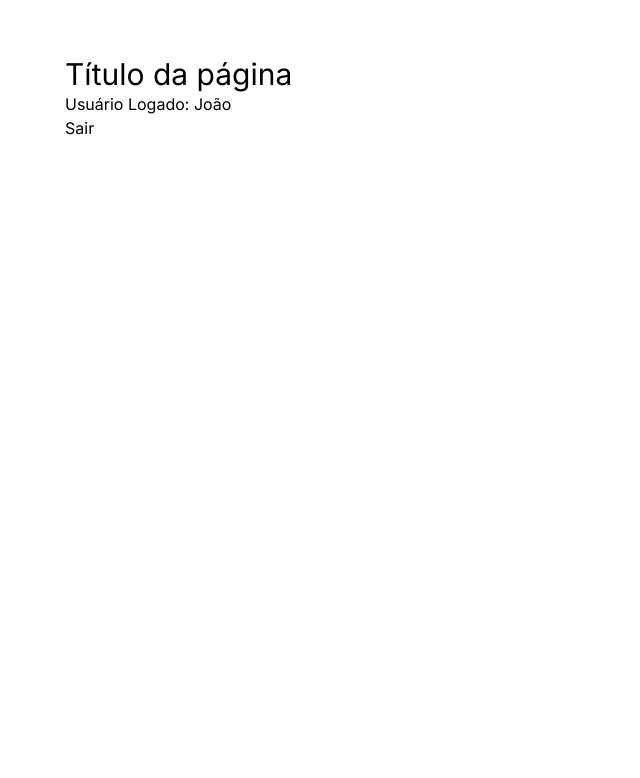
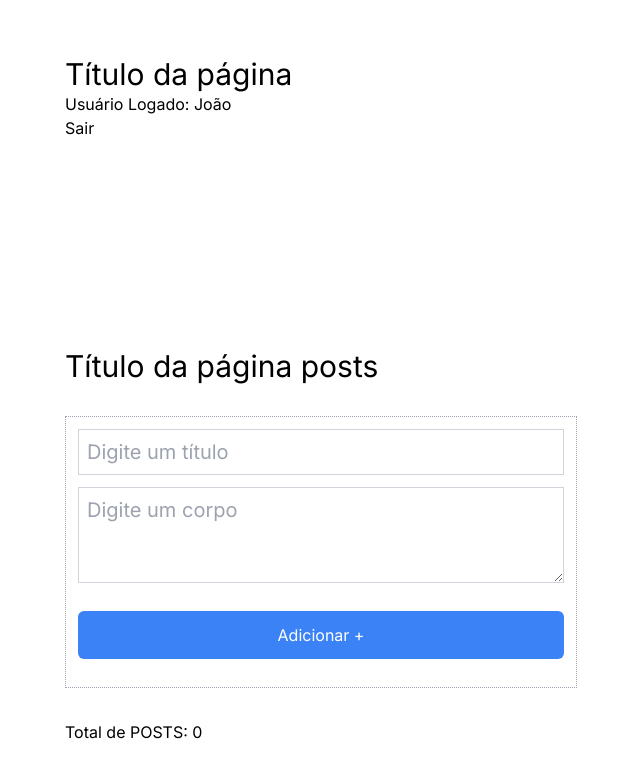
Before and after one commit to jefferson-lima888/exercicios-context, a Next.js app: page / in a window 1280 px wide. Shown: the top 778 px of the page, without its empty margins (127-767 px from the left). Built offline with nearby package versions, Linux system fonts and the light colour scheme.

Commit message:
fix: create component PostContext

```diff
--- a/src/app/page.tsx
+++ b/src/app/page.tsx
@@ -1,10 +1,12 @@
 "use client";
 import { LoggedUser } from "@/components/LoggedUser";
+import { Posts } from "@/components/Posts";
 
 export default function Home() {
   return (
     <main className="flex min-h-screen flex-col items-center justify-between p-6">
       <LoggedUser />
+      <Posts />
     </main>
   );
 }
--- /dev/null
+++ b/src/components/FooterPosts.tsx
@@ -0,0 +1,8 @@
+import { PostContext } from "@/contexts/PostContext";
+import { useContext } from "react";
+
+export const FooterPosts = () => {
+  const postCtx = useContext(PostContext);
+
+  return <footer>Total de POSTS: {postCtx?.posts.length}</footer>;
+};
--- /dev/null
+++ b/src/components/HeaderPosts.tsx
@@ -0,0 +1,43 @@
+import { PostContext } from "@/contexts/PostContext";
+import { useContext, useState } from "react";
+
+export const HeaderPosts = () => {
+  const [titleInput, setTitleInput] = useState("");
+  const [bodyInput, setBodyInput] = useState("");
+  const postCtx = useContext(PostContext);
+
+  const handleAddButton = () => {
+    if (titleInput && bodyInput) {
+      postCtx?.addPost(titleInput, bodyInput);
+      setTitleInput("");
+      setBodyInput("");
+    }
+  };
+
+  return (
+    <header>
+      <h1 className="text-3xl">Título da página posts</h1>
+      <div className="flex flex-col gap-3 border border-dotted border-gray-400 p-3 my-8 max-w-lg">
+        <input
+          type="text"
+          placeholder="Digite um título"
+          value={titleInput}
+          onChange={(event) => setTitleInput(event.target.value)}
+          className="border border-gray-300 p-2 text-black text-xl"
+        />
+        <textarea
+          placeholder="Digite um corpo"
+          value={bodyInput}
+          onChange={(event) => setBodyInput(event.target.value)}
+          className="h-24 border border-gray-300 p-2 text-black text-xl"
+        ></textarea>
+        <button
+          className="bg-blue-500 p-3 text-white rounded-md my-4"
+          onClick={handleAddButton}
+        >
+          Adicionar +
+        </button>
+      </div>
+    </header>
+  );
+};
--- /dev/null
+++ b/src/components/PostList.tsx
@@ -0,0 +1,16 @@
+import { PostContext } from "@/contexts/PostContext";
+import { useContext } from "react";
+
+export const PostList = () => {
+  const postCtx = useContext(PostContext);
+  return (
+    <div>
+      {postCtx?.posts.map((item) => (
+        <div key={item.id} className="p-3 border-b border-gray-500">
+          <div className="text-xl font-bold mb-2">{item.title}</div>
+          <div className="text-sm">{item.body}</div>
+        </div>
+      ))}
+    </div>
+  );
+};
--- /dev/null
+++ b/src/components/Posts.tsx
@@ -0,0 +1,16 @@
+import { PostProvider } from "@/contexts/PostContext";
+import { FooterPosts } from "./FooterPosts";
+import { HeaderPosts } from "./HeaderPosts";
+import { PostList } from "./PostList";
+
+export const Posts = () => {
+  return (
+    <PostProvider>
+      <div className="container mx-auto flex flex-col max-w-4xl my-8">
+        <HeaderPosts />
+        <PostList />
+        <FooterPosts />
+      </div>
+    </PostProvider>
+  );
+};
--- /dev/null
+++ b/src/contexts/PostContext.tsx
@@ -0,0 +1,28 @@
+import { ReactNode, createContext, useState } from "react";
+
+type Post = {
+  id: number;
+  title: string;
+  body: string;
+};
+
+type PostContextType = {
+  posts: Post[];
+  addPost: (titles: string, body: string) => void;
+};
+
+export const PostContext = createContext<PostContextType | null>(null);
+
+export const PostProvider = ({ children }: { children: ReactNode }) => {
+  const [posts, setPosts] = useState<Post[]>([]);
+
+  const addPost = (title: string, body: string) => {
+    setPosts([...posts, { id: posts.length, title, body }]);
+  };
+
+  return (
+    <PostContext.Provider value={{ posts, addPost }}>
+      {children}
+    </PostContext.Provider>
+  );
+};
```
